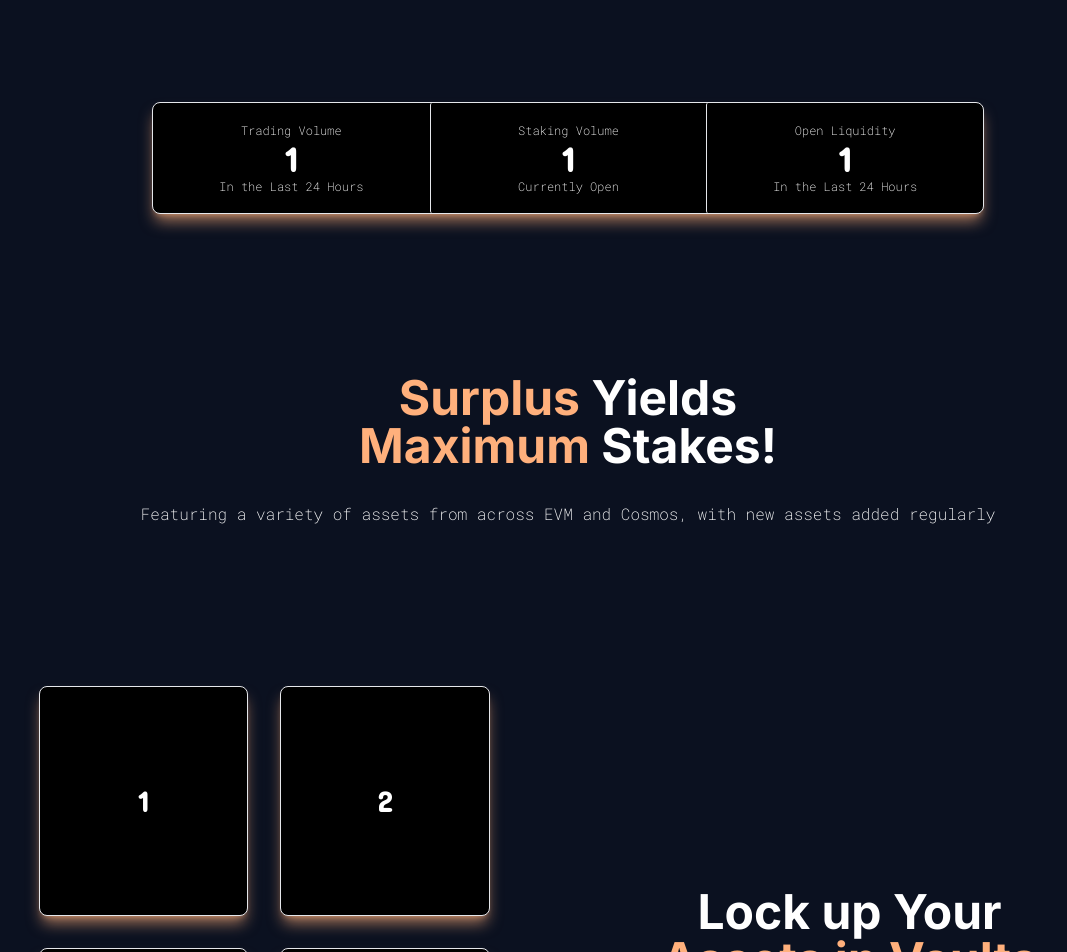
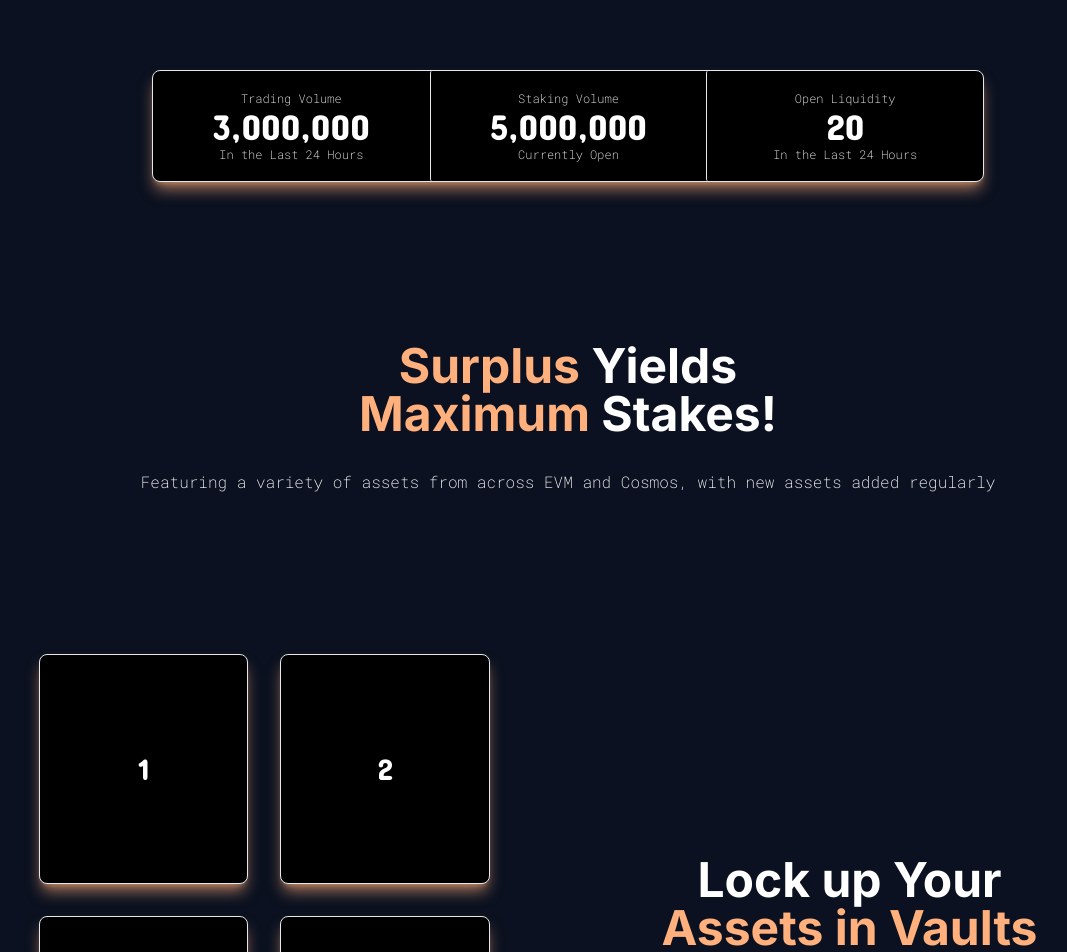
Before and after one commit to vector-10/frysk-app, a Next.js app: page / in a window 1280 px wide. Shown: the part 600-1552 px from the top of the page, without its empty margins (72-1139 px from the left). Built offline with nearby package versions, Linux system fonts and the light colour scheme.

Commit message:
chore:updates

```diff
--- a/app/page.js
+++ b/app/page.js
@@ -23,20 +23,20 @@ export default function Home() {
         Explore Markets
         </button>
       </div>
-      <div class="grid grid-cols-3 divide-x text-lg mt-[12rem] regular text-center border mx-[4rem] md:mx-[14rem] h-[7rem] bg-black text-white rounded-lg shadow-lg shadow-[#ffb07c9e]">
+      <div class="grid grid-cols-3 divide-x text-lg mt-[10rem] regular text-center border mx-[4rem] md:mx-[14rem] h-[7rem] bg-black text-white rounded-lg shadow-lg shadow-[#ffb07c9e]">
           <div className='flex flex-col justify-center items-center rounded-sm cursor-pointer '>
            <p className='text-xs'>Trading Volume</p>
-           <p className='font-bold wiggly text-4xl'>1</p>
+           <p className='font-bold wiggly text-4xl'>3,000,000</p>
            <p className='text-xs'>In the Last 24 Hours</p>
           </div>
           <div className='flex flex-col justify-center items-center rounded-sm  cursor-pointer'>
           <p className='text-xs'>Staking Volume</p>
-           <p className='font-bold wiggly text-4xl'>1</p>
+           <p className='font-bold wiggly text-4xl'>5,000,000</p>
            <p className=' text-xs'>Currently Open</p>
           </div>
           <div className='flex flex-col justify-center items-center rounded-sm  cursor-pointer'>
           <p className=' text-xs'>Open Liquidity</p>
-           <p className='font-bold wiggly text-4xl'>1</p>
+           <p className='font-bold wiggly text-4xl'>20</p>
            <p className=' text-xs'>In the Last 24 Hours</p>
           </div>
         </div>
@@ -47,7 +47,7 @@ export default function Home() {
         </section>
     </div>
 
-    <div className='flex md:flex-row flex-col text-white justify-center space-x-28 '>
+    <div className='flex md:flex-row flex-col text-white justify-center space-x-28 mb-[10rem]'>
       <div className='grid grid-cols-2 grid-rows-2 gap-[2rem] font-bold wiggly text-3xl text-center '>
         <p className='border md:p-[6rem] p-[4rem] bg-black rounded-lg shadow-lg shadow-[#ffb07c9e]'>1</p>
         <p className='border md:p-[6rem] p-[4rem] bg-black rounded-lg shadow-lg shadow-[#ffb07c9e]'>2</p>
@@ -61,22 +61,26 @@ export default function Home() {
     </div>
 
     <footer className='text-white mt-[4rem] bg-black h-[12rem] regular'>
-      <div className='border-b flex justify-around items-center h-[9rem] '>
+      <div className='border-b flex flex-col md:flex-row justify-around items-center h-[9rem] '>
         <div className='logo-name'>
          <h1 className='hover:scale-75 transition duration-500 ease-in-out text-4xl wiggly'>Frysk</h1>
          <p className=' text-xs'>Increasing finance leverage on the Frax ecosystem</p>
         </div>
-        <div className='logo-name'>
+        <div className='logo-name hidden lg:block'>
          <p className='font-bold wiggly text-xl'>Services</p>
          <ul><li>Home</li> <li>Vault</li> <li>Bridge</li> </ul>
         </div>
-        <div className='logo-name'>
+        <div className='logo-name hidden lg:block'>
          <p className='font-bold wiggly text-xl'>Resources</p>
          <ul><li>Docs</li> <li>Sponsors</li> <li>About Frax</li> </ul>
         </div>
-        <div className='logo-name'>
+        <div className='logo-name hidden lg:block'>
          <p className='font-bold wiggly text-xl'>Social Media</p>
-         <ul ><li><FaDiscord /></li> <li><FaTelegram /></li> <li><FaXTwitter /></li> </ul>
+         <ul>
+          <li><FaDiscord /></li>
+          <li><FaTelegram /></li>
+          <li><FaXTwitter /></li>
+         </ul>
         </div>
       </div>
       <p className='text-center flex flex-col justify h-1 font-bold'>Copyright 2024 - All Rights Reserved</p>
```
